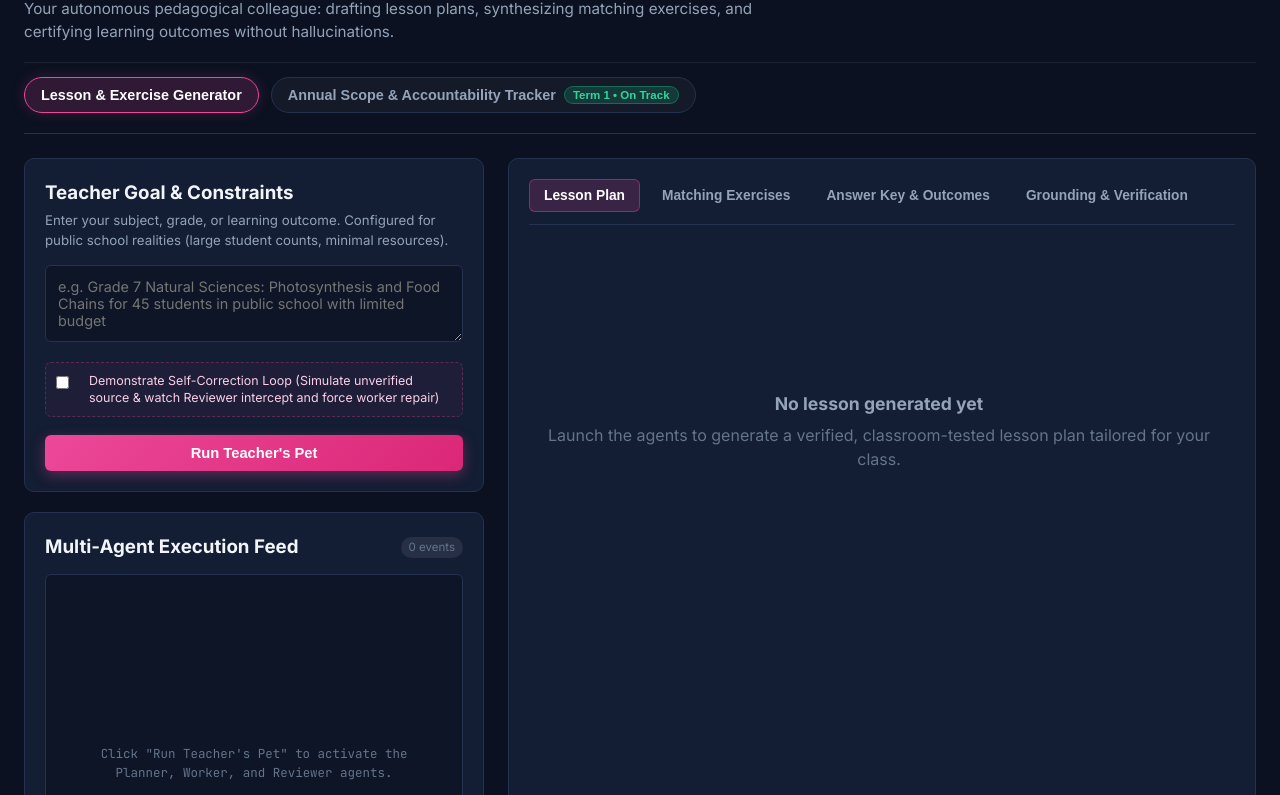
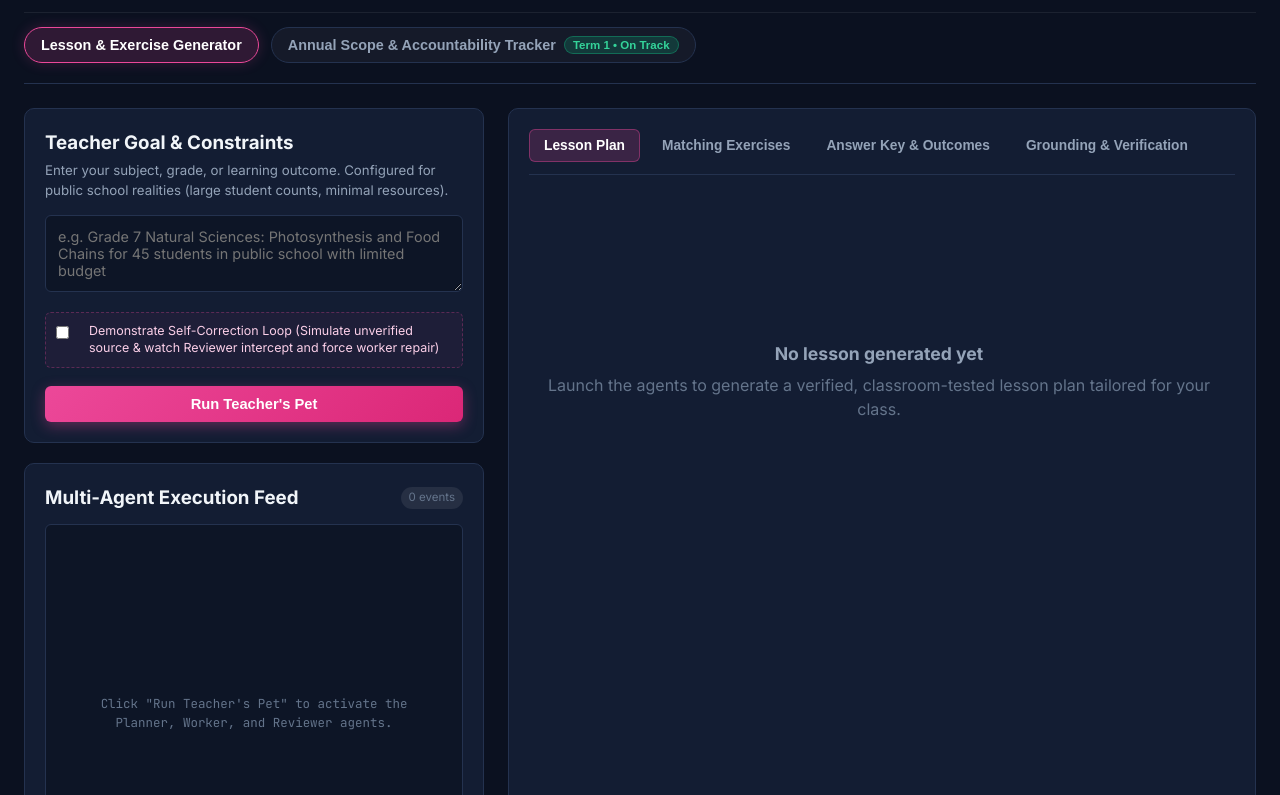
Before and after one commit to Tsholi-Belle/Teachers-Pet, a plain HTML site: page static/index.html in a window 1280 px wide. Shown: the part 113-908 px from the top of the page. Drawn offline with Linux system fonts and the light colour scheme; no server answers.

Commit message:
Remove tagline text under header

```diff
--- a/static/index.html
+++ b/static/index.html
@@ -17,7 +17,6 @@
         <div class="brand">
           <div class="brand-badge">PUBLIC SCHOOL READY</div>
           <h1>Teacher's Pet</h1>
-          <p class="tagline">Your autonomous pedagogical colleague: drafting lesson plans, synthesizing matching exercises, and certifying learning outcomes without hallucinations.</p>
         </div>
         <div class="header-actions">
           <div class="system-status">
```
